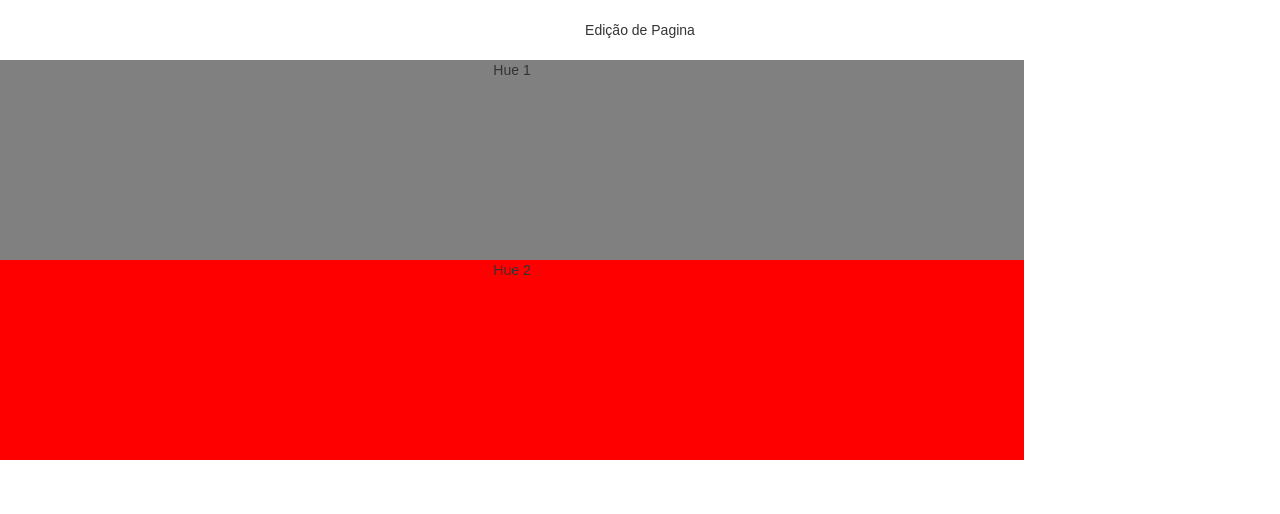
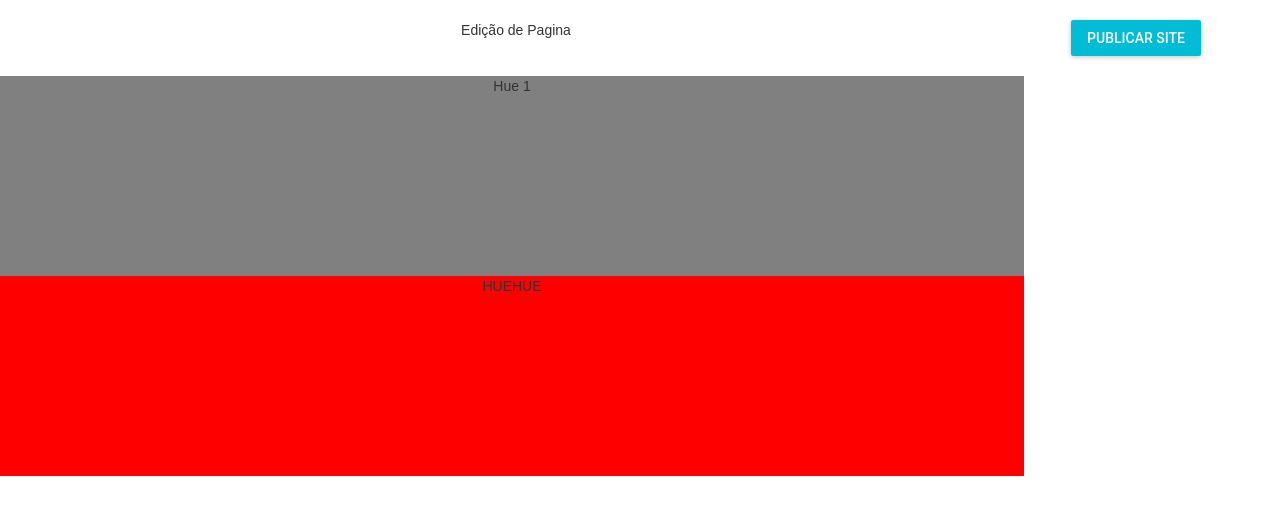
Before and after one commit to ArthurVilaca/atlanta-frontend, a React (Create React App) app: page /paginas/nova in a window 1280 px wide. Shown: the top 514 px of the page. Built offline with nearby package versions, Linux system fonts and the light colour scheme.

Commit message:
text edit example

```diff
--- a/package.json
+++ b/package.json
@@ -9,6 +9,7 @@
     "react-bootstrap": "^0.32.1",
     "react-color": "^2.14.0",
     "react-dom": "^16.2.0",
+    "react-edit-inline": "^1.0.8",
     "react-router": "^4.2.0",
     "react-router-dom": "^4.2.2",
     "react-scripts": "1.1.1"
--- a/src/pages/components/GenericComponent.js
+++ b/src/pages/components/GenericComponent.js
@@ -1,12 +1,13 @@
 import Header1 from '../components/header-1';
 import Header2 from '../components/header-2';
-import AlbumGallery from '../components/album-gallery';
-import FooterVariant1 from '../components/footer-variant-1';
-import FooterVariant2 from '../components/footer-variant-2';
+// import AlbumGallery from '../components/album-gallery';
+// import FooterVariant1 from '../components/footer-variant-1';
+// import FooterVariant2 from '../components/footer-variant-2';
 
 let components = [{
     id: 1, name: Header1, label: 'Header1', configs: {
         name: 'Header1',
+        text1: 'HUEHUE',
         backgroundColor: 'gray',
         minHeight: '200px',
         canEditBackgroundImage: false,
@@ -15,6 +16,7 @@ let components = [{
 }, {
     id: 2, name: Header2, label: 'Header2', configs: {
         name: 'Header2',
+        text1: 'HUEHUE',
         backgroundColor: 'red',
         minHeight: '200px',
         canEditBackgroundImage: false,
--- a/src/pages/components/header-1/index.js
+++ b/src/pages/components/header-1/index.js
@@ -1,5 +1,5 @@
 import React, { Component } from 'react';
-import { withRouter } from 'react-router-dom'
+import { withRouter } from 'react-router-dom';
 
 class Header1 extends Component {
     constructor(props) {
--- a/src/pages/components/header-2/index.js
+++ b/src/pages/components/header-2/index.js
@@ -1,5 +1,5 @@
 import React, { Component } from 'react';
-import { withRouter } from 'react-router-dom'
+import { withRouter } from 'react-router-dom';
 
 class Header2 extends Component {
     constructor(props) {
@@ -19,7 +19,7 @@ class Header2 extends Component {
                 onClick={() => {
                     this.props.editComponent(this.state.config)
                 }}>
-                Hue 2
+                {this.state.config.text1}
             </div>
         );
     }
--- a/src/pages/edit/edit.css
+++ b/src/pages/edit/edit.css
@@ -8,3 +8,17 @@
     min-height: 30px;
     width: 100%;
 }
+
+.sketch-picker {
+    margin: auto !important;
+    padding: 0px !important;
+}
+
+.item-edit {
+    width: 80%;
+    margin: auto;
+}
+
+.text-field-edit {
+    width: 80% !important;
+}
--- a/src/pages/edit/index.js
+++ b/src/pages/edit/index.js
@@ -1,6 +1,6 @@
 import React, { Component } from 'react';
 import { withRouter } from 'react-router-dom'
-import { SketchPicker, HuePicker, AlphaPicker } from 'react-color';
+import { SketchPicker } from 'react-color';
 import TextField from 'material-ui/TextField';
 import RaisedButton from 'material-ui/RaisedButton';
 
@@ -18,7 +18,19 @@ class Edit extends Component {
 
     handleBackgroundColor = (color) => {
         this.setState({ backgroundColor: color.hex });
-        this.props.changeProperty(this.state)
+        this.props.changeProperty(this.state);
+    }
+
+    saveData = (data) => {
+        console.log(data);
+        console.log(this.state);
+        // this.props.changeProperty(this.state);
+        console.log('save');
+    }
+
+    handleText1Change = (event) => {
+        this.state.text1 = event.target.value;
+        this.props.changeProperty(this.state);
     }
 
     render() {
@@ -38,15 +50,20 @@ class Edit extends Component {
 
                 {
                     this.state.text1 &&  <div className="prop-edit">
-                        <TextField hintText="Texto 1" />
+                        <TextField
+                            onChange={this.handleText1Change}
+                            className="text-field-edit"
+                            defaultValue={this.state.text1}
+                            floatingLabelText="Texto 1" />
                     </div>
                 }
 
-                <div>
+                <div className="item-edit">
                     <RaisedButton label="Salvar"
+                        className="sketch-picker"
                         primary={true}
                         onClick={() => {
-                            this.setState(null)
+                            this.saveData()
                         }} />
                 </div>
             </div>
--- a/src/pages/page/index.js
+++ b/src/pages/page/index.js
@@ -2,19 +2,14 @@ import React, { Component } from 'react';
 import { withRouter } from 'react-router-dom'
 
 import Edit from '../edit';
+import './page.css';
 
-import Header1 from '../components/header-1';
-import Header2 from '../components/header-2';
-
-import './page.css';
-// import components from '../components/map.json'
-
+import RaisedButton from 'material-ui/RaisedButton';
 var components = require('../components/GenericComponent');
 
 class Page extends Component {
     constructor(props) {
         super(props);
-        console.log(components);
         this.state = {
             config: null,
             editingComponent: null,
@@ -35,13 +30,26 @@ class Page extends Component {
         });
     }
 
+    publishSite = () => {
+        console.log('to publish')
+    }
+
     render() {
         if(!this.state.components) {
             return null;
         }
         return (
             <div >
-                <div className="content-page-title">Edição de Pagina</div>
+                <div className="content-page-title">
+                    <div className="publish-site-header">Edição de Pagina</div>
+                    <div className="publish-site-page">
+                        <RaisedButton label="Publicar Site"
+                            primary={true}
+                            onClick={() => {
+                                this.publishSite()
+                            }} />
+                    </div>
+                </div>
                 <div className="content-page">
                     {
                         this.state.components.map( (component) => {
--- a/src/pages/page/page.css
+++ b/src/pages/page/page.css
@@ -9,3 +9,15 @@
     padding: 20px;
 
 }
+
+.publish-site-page {
+    width: 20%;
+    display: inline-block;
+}
+
+.publish-site-header {
+    display: inline-block;
+    width: 80%;
+    text-align: center;
+    float: left;
+}
--- a/src/pages/pages/index.js
+++ b/src/pages/pages/index.js
@@ -2,8 +2,6 @@ import React, { Component } from 'react';
 import { withRouter } from 'react-router-dom'
 import {GridList, GridTile} from 'material-ui/GridList';
 import Subheader from 'material-ui/Subheader';
-import IconButton from 'material-ui/IconButton';
-import StarBorder from 'material-ui/svg-icons/toggle/star-border';
 
 import FloatingActionButton from 'material-ui/FloatingActionButton';
 import ContentAdd from 'material-ui/svg-icons/content/add';
@@ -19,13 +17,13 @@ class Pages extends Component {
                 name: 'padariaDoJoao',
                 status: 'Publicado',
                 url: null,
-                preview: null
+                preview: 'https://make.wordpress.org/core/files/2016/01/customize-device-preview.gif'
             },{
                 id: 2,
                 name: 'padariaDoClaudio',
                 status: 'Publicado',
                 url: null,
-                preview: null
+                preview: 'http://www.letshost.ie/wp-content/uploads/LH-preview-inner.jpg'
             }],
         }
     }
```
Also changed, not shown: src/pages/components/map.json (deleted, +0 -9 lines), 1 other file (tests, documents, lock files or other folders).
